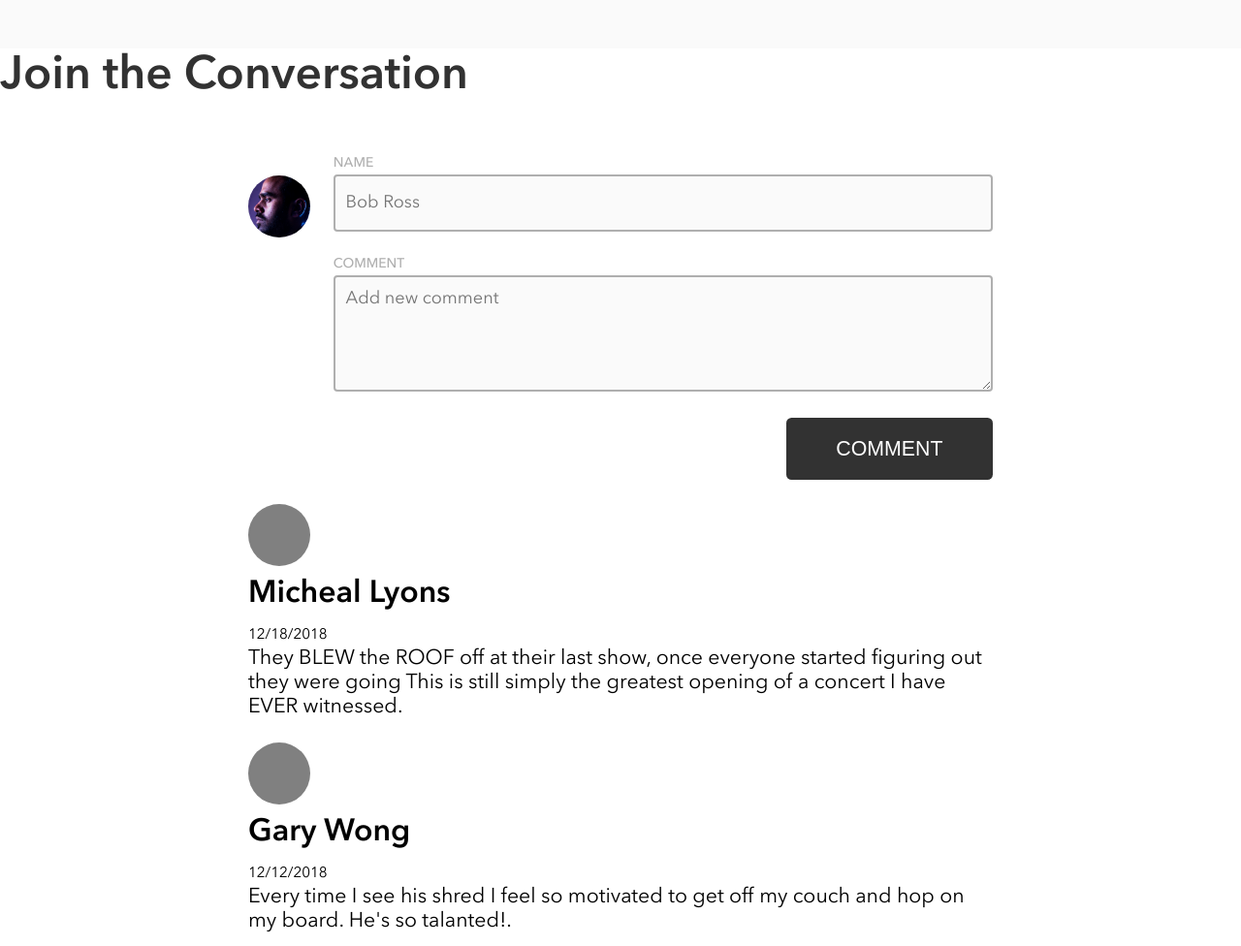
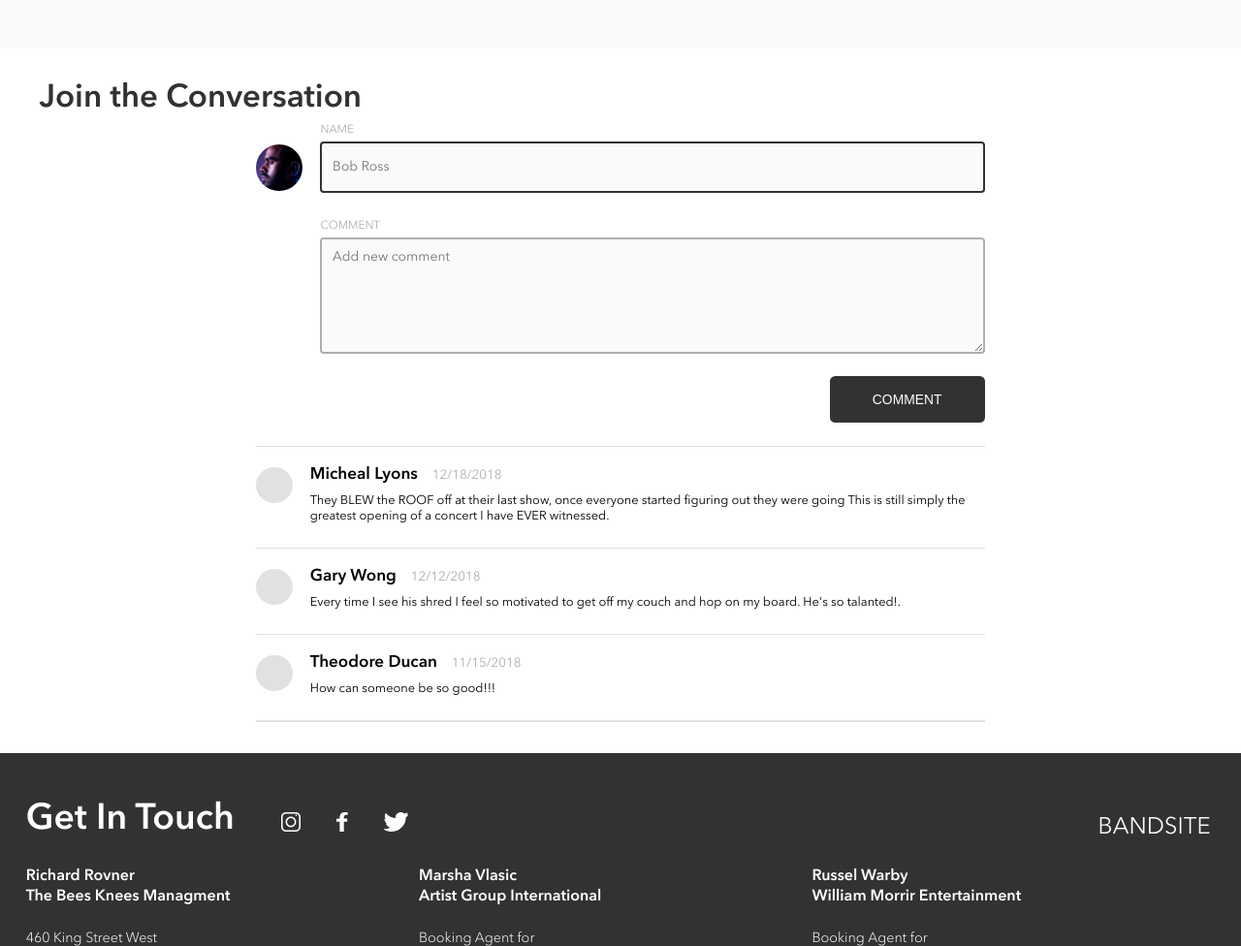
Before and after one commit to IzzyWorks/band-site, a plain HTML site: page sprint-2/index.html in a window 1280 px wide. Shown: the part 2269-3245 px from the top of the page at 97% size. Drawn offline with Linux system fonts and the light colour scheme.

Commit message:
this is the deadline - styling still incompleat for shows page, any further push to repo is after deadline

```diff
--- a/sprint-2/css/partials/_form.scss
+++ b/sprint-2/css/partials/_form.scss
@@ -1,78 +1,70 @@
-.message-form {
+.form {
   & {
     display: flex;
+    flex-flow: column;
+    justify-content: center;
     width: 100%;
-    flex-flow: column;
-    margin: 0 auto;
+    padding: 0rem 0.65rem 0rem 0.65rem;
+    margin: 1.5rem 0rem 1.5rem 0rem;
+    @include desktop {
+      margin: 4rem auto;
       max-width: $desktop-breakpoint;
     }
+  }
+
   &__header {
     font-family: AvenirNext LT Pro;
     font-weight: 700;
     width: 100%;
     color: $black;
-    font-size: 2.25rem;
-    margin-bottom: 2.25rem;
-    // align-items: flex-start;
+    font-size: 1.25rem;
+    @include tablet {
+      font-size: 1.55rem;
+      padding: 0rem 0rem 0rem 1.25rem;
     }
-  &__header--font {
-    font-size: 2rem;
   }
   &__container {
     display: flex;
     flex-flow: row;
     justify-content: space-between;
     align-items: flex-start;
+    border-bottom: solid 1px $mercury;
+    @include tablet {
       width: 60%;
       margin: 0 auto;
     }
-  &__avatar-container {
-    justify-content: left;
-    align-items: flex-start;
-    width: 4.65rem;
   }
-  &__avatar {
-    background-color: gray;
-    justify-content: left;
-    align-items: flex-start;
-    height: 3rem;
-    width: 3rem;
-    border-radius: 3rem;
-    margin-top: 1.15rem;
-  }
+
   &__fill-out-form {
     display: flex;
     flex-flow: column;
     width: 100%;
   }
-  &__lables {
-    color: $silver;
-    font-weight: 500;
-    font-size: 0.65rem;
-  }
+
   &__name-field {
     font-family: "AvenirNext LT Pro", Roboto;
     color: $mercury;
-    border: solid 2px $silver;
-    font-size: 0.85rem;
+    border: solid 2px $black;
+    font-size: 0.65rem;
     padding-left: 0.5rem;
     width: 100%;
-    height: 2.75rem;
+    height: 2.5rem;
     border-radius: 4px;
     margin-bottom: 1rem;
     background-color: $alabaster;
   }
+
   &__name-field:focus {
-    border: solid 4px $black;
+    border: solid 2px $black;
     color: $black;
     outline: none;
     background-color: $white;
   }
+
   &__comment-field {
-    font-size: 0.85rem;
+    font-size: 0.65rem;
     font-family: "AvenirNext LT Pro", Roboto;
     width: 100%;
-    // max-width: 630px;
     min-height: 120px;
     padding-top: 0.5rem;
     padding-left: 0.5rem;
@@ -82,28 +74,117 @@
     border-radius: 4px;
     resize: vertical;
   }
+
   &__comment-field:focus {
-    border: solid 4px $black;
+    border: solid 2px $black;
     outline: none;
     background-color: $white;
   }
+
+  &__lables {
+    font-size: 0.55rem;
+    color: $silver;
+  }
+
   &__btn-container {
+    display: flex;
+    margin-bottom: 1.125rem;
+    @include tablet {
       display: grid;
       justify-content: end;
+      margin-bottom: 1.125rem;
     }
+  }
+
   &__btn {
-    width: 10rem;
-    height: 3rem;
+    width: 100%;
+    height: 2.25rem;
     background-color: $black;
     color: white;
-    font-size: 1rem;
+    font-size: 0.65rem;
     border-radius: 0.256rem;
-    margin-top: 1rem;
+    margin-top: 0.8rem;
     border: 0;
     outline: none;
+    @include tablet {
+      width: 7.5rem;
+      height: 2.25rem;
     }
+  }
+
   &__btn:hover {
-    transform: scale(1.01);
+    transform: scale(0.99);
+  }
+
+  &__avatar {
+    background-color: gray;
+    justify-content: left;
+    align-items: flex-start;
+    height: 2.25rem;
+    width: 2.25rem;
+    border-radius: 3rem;
+    margin: 1.275rem 0.85rem 0rem 0rem;
+  }
+
+  &__avatar-small {
+    background-color: $mercury;
+    justify-content: left;
+    align-items: flex-start;
+    height: 1.75rem;
+    width: 1.75rem;
+    border-radius: 3rem;
+    margin: 1rem 0.85rem 0rem 0rem;
+  }
+
+  &__user-name {
+    padding-top: 0.5rem;
+    font-size: 0.8rem;
+    line-height: 1.75rem;
+  }
+  &__date {
+    display: flex;
+    justify-content: end;
+    font-size: 0.625rem;
+    padding-left: 0.35rem;
+    color: $silver;
+  }
+
+  &__comments {
+    font-size: 0.6rem;
+  }
+  &__container--date {
+    justify-content: flex-end;
+    @include tablet {
+      justify-content: flex-start;
+      padding-left: 0.35rem;
+    }
+  }
+  &__block--post {
+    display: flex;
+    flex-flow: row;
+    padding: 0rem 0rem 0.875rem 0rem;
+    border-bottom: solid 1px $mercury;
+    @include desktop {
+      margin: 1.75rem auto;
+    }
+  }
+
+  &__block--user-date {
+    display: flex;
+    flex-flow: row;
+    align-items: baseline;
+    justify-content: space-between;
+    width: 100%;
+    @include tablet {
+      justify-content: flex-start;
+    }
+  }
+
+  &__block--user-date-comment {
+    display: flex;
+    flex-flow: column;
+    width: 100%;
+    margin-bottom: 0.25rem;
   }
 }
 .user-mohan {
--- a/sprint-2/index.html
+++ b/sprint-2/index.html
@@ -80,23 +80,23 @@
 
 <!-- Comments -->
 
-<section class="message-form">
-    <div class="message-form__header"></h1 class="message-form__header--font">Join the Conversation</h1></div>
-    <div class="message-form__container">
-        <div class="message-form__avatar-container"><div class="message-form__avatar user-mohan"></div></div>
-        <form class="message-form__fill-out-form">
-            <lable><h4 class="message-form__lables">NAME</h4>
-                <input type="text" name="inputName" class="message-form__name-field" placeholder="Bob Ross">
+<section class="form">
+    <div class="form__header"></h1 class="form__header--font">Join the Conversation</h1></div>
+    <div class="form__container">
+        <div class="form__avatar-container"><div class="form__avatar user-mohan"></div></div>
+        <form class="form__fill-out-form">
+            <lable><h4 class="form__lables">NAME</h4>
+                <input type="text" name="inputName" class="form__name-field" placeholder="Bob Ross">
             </lable>
-            <lable><h4 class="message-form__lables">COMMENT</h4>
-                <textarea name="addComment" class="message-form__comment-field" placeholder="Add new comment"></textarea>
+            <lable><h4 class="form__lables">COMMENT</h4>
+                <textarea name="addComment" class="form__comment-field" placeholder="Add new comment"></textarea>
             </lable>
-            <div class="message-form__btn-container"><button class="message-form__btn" type="submit">COMMENT</button></div>
+            <div class="form__btn-container"><button class="form__btn" type="submit">COMMENT</button></div>
         </form>
 
     </div>
-    <div class="message-form__container">
-        <ul class=massage-form__posts id=commetBlock></ul>
+    <div class="form__container">
+        <ul class=form__posts id=commetBlock></ul>
     </div>
 </section>
 
--- a/sprint-2/js/comment-form.js
+++ b/sprint-2/js/comment-form.js
@@ -24,7 +24,7 @@ const listPostedComments = [
 
 // global variables
 
-const buttonEvent = document.querySelector('.message-form__fill-out-form');
+const buttonEvent = document.querySelector('.form__fill-out-form');
 const commentsBlock = document.getElementById('commetBlock');
 
 // populate the page with stored array
@@ -36,47 +36,67 @@ function appendCommentBlock() {
     for (let i = 0; i < listPostedComments.length; i++) {
       const commentObj = listPostedComments[i];
 
-    const commentBlockLi = document.createElement('li');
-    commentBlockLi.classList.add('message-form__comment-block');
+    // content
+
+    const Avatar = document.createElement('div');
+    Avatar.classList.add('form__avatar-small');
+
+    const userName = document.createElement('h2');
+    userName.classList.add('form__user-name');
+    userName.innerText = commentObj.inputName;
+
+    const postDate = document.createElement('h4');
+    postDate.classList.add('form__date');
+    postDate.innerText = commentObj.inputDate;
+
+    const postComments = document.createElement('p');
+    postComments.classList.add('form__comments');
+    postComments.innerText = commentObj.addComment;
+
+    // container divs
 
     const containerAvatar = document.createElement('div');
-    containerAvatar.classList.add('message-form__avatar-container');
-
-    const Avatar = document.createElement('div');
-    Avatar.classList.add('message-form__avatar');
+    containerAvatar.classList.add('form__container--avatar');
 
     const containerUserName = document.createElement('div');
-    containerUserName.classList.add('message-form__container--user');
-
-    const userName = document.createElement('h2');
-    userName.classList.add('message-form__user-name');
-    userName.innerText = commentObj.inputName;
+    containerUserName.classList.add('form__container--user');
 
     const containerDate = document.createElement('div');
-    containerDate.classList.add('message-form__container--date');
-
-    const postDate = document.createElement('h4');
-    postDate.classList.add('message-form__date');
-    postDate.innerText = commentObj.inputDate;
+    containerDate.classList.add('form__container--date');
 
     const containerComments = document.createElement('div');
-    containerComments.classList.add('message-form__container--comments');
+    containerComments.classList.add('form__container--comments');
 
-    const postComments = document.createElement('p');
-    postComments.classList.add('message-form__user-name');
-    postComments.innerText = commentObj.addComment;
+    // flex containers
 
-    commentBlockLi.appendChild(containerAvatar);
+    const userDateBlock = document.createElement('div');
+    userDateBlock.classList.add('form__block--user-date');
+
+    const userDateCommentBlock = document.createElement('div');
+    userDateCommentBlock.classList.add('form__block--user-date-comment');
+
+    const postBlockLi = document.createElement('li');
+    postBlockLi.classList.add('form__block--post');
+
+    // append
+
     containerAvatar.appendChild(Avatar);
-    commentBlockLi.appendChild(containerUserName);
     containerUserName.appendChild(userName);
-    commentBlockLi.appendChild(containerDate);
     containerDate.appendChild(postDate);
-    commentBlockLi.appendChild(containerComments);
-    containerComments.appendChild(postDate);
-    commentBlockLi.appendChild(postComments);
+    containerComments.appendChild(postComments);
 
-    commentsBlock.appendChild(commentBlockLi);
+    userDateBlock.appendChild(containerUserName);
+    userDateBlock.appendChild(containerDate);
+
+
+    userDateCommentBlock.appendChild(userDateBlock);
+    userDateCommentBlock.appendChild(containerComments);
+
+
+    postBlockLi.appendChild(containerAvatar);
+    postBlockLi.appendChild(userDateCommentBlock);
+
+    commentsBlock.appendChild(postBlockLi);
     }
 };
 
```
Also changed, not shown: sprint-2/css/partials/_shows.scss (+0 -7 lines), sprint-2/css/main.css, 1 other file. Lines whose indentation alone changed are shown as unchanged.
